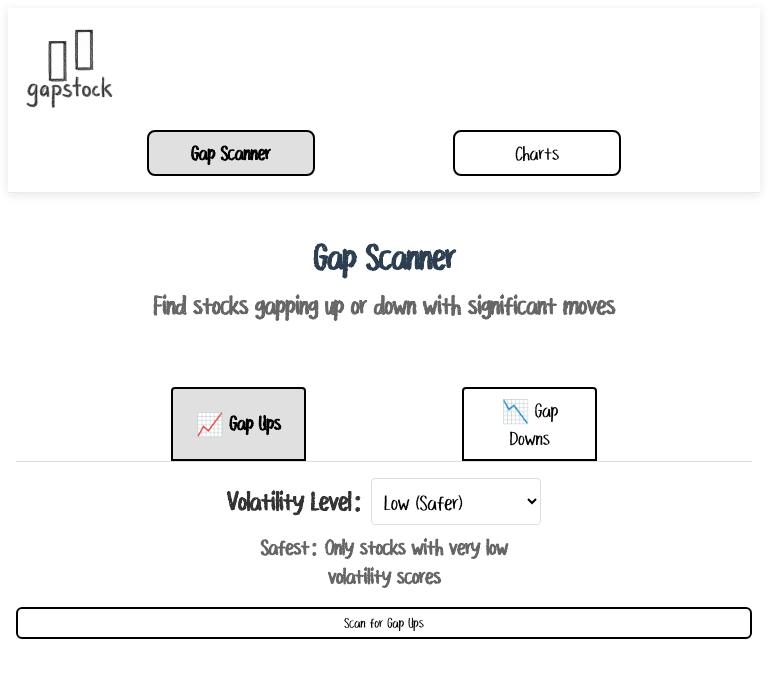
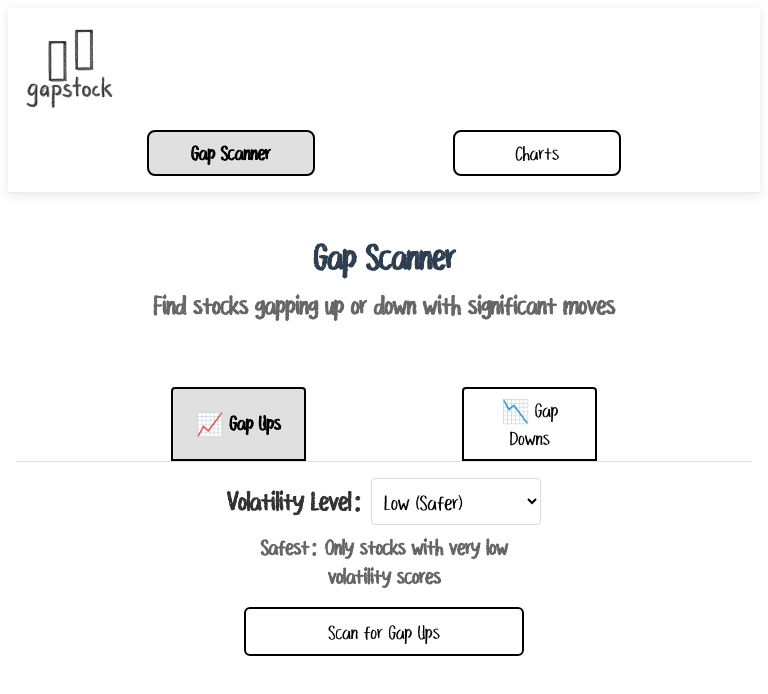
Before and after one commit to NirShihor/stockshower_new, a React (Create React App) app in the folder client/: page / in a window 768 px wide. Shown: the top 694 px of the page. Built offline with nearby package versions, Linux system fonts and the light colour scheme; what chartjs-chart-financial would draw is missing.

Commit message:
fixes for mobile

```diff
--- a/client/src/App.css
+++ b/client/src/App.css
@@ -660,7 +660,7 @@ h1 {
   color: #7f8c8d;
 }
 
-@media (max-width: 768px) {
+@media (max-width: 770px) {
   .App {
     padding: 0.5rem;
     text-align: center;
@@ -741,9 +741,11 @@ h1 {
 
   .scanner-controls button {
     margin-left: 0 !important;
-    width: 100%;
-    max-width: calc(100vw - 2rem);
+    width: auto;
+    max-width: calc(100vw - 4rem);
     box-sizing: border-box;
+    font-size: 1.4rem !important;
+    padding: 0.6rem 1rem !important;
   }
 
   .nav-links {
@@ -829,4 +831,13 @@ h1 {
     left: 0 !important;
     right: 0 !important;
   }
+
+  /* Override for tablet/medium screens within this media query */
+  @media (min-width: 480px) {
+    .scanner-controls button.analysis-button {
+      width: 280px;
+      max-width: 280px;
+      min-width: 280px;
+    }
+  }
 }
```
